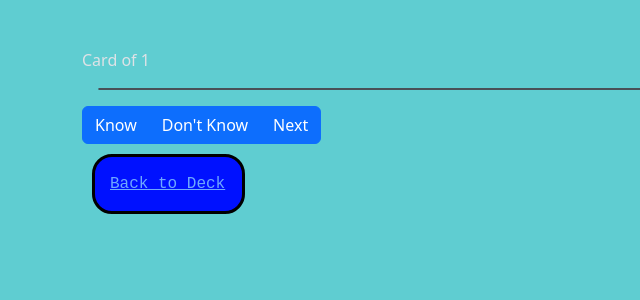
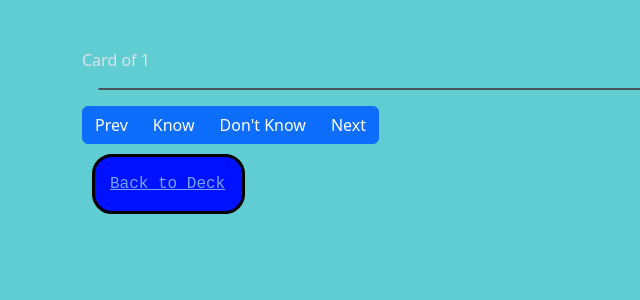
Before and after one commit to W2YUCR/CS180-Project, a Django app: template quiz/templates/quiz/quiz.html in a window 1280 px wide. Shown: the part 56-356 px from the top of the page, without its empty margins (0-640 px from the left). Run offline with Django 5.2, Linux system fonts and the light colour scheme; the template is opened without the code that fills it: most values are stand-ins (such as "Sample title", 1, 10 or a date in 2020).

Commit message:
Helped fix the quiz review to include a prev button to go back to the previous flashcard.

```diff
--- a/quiz/static/quiz/quiz.js
+++ b/quiz/static/quiz/quiz.js
@@ -4,34 +4,53 @@ document.addEventListener('DOMContentLoaded', _ => {
     const knownBtn = document.getElementById('known-btn');
     const unknownBtn = document.getElementById('unknown-btn');
     const nextBtn = document.getElementById('next-btn');
+    const prevBtn = document.getElementById('prev-btn');
     const cardCounter = document.getElementById('card-counter');
 
+    const totalCards = parseInt(document.getElementById('card-total').innerText);
+
     async function load() {
-        const response = await fetch('./current');
+        const response = await fetch(`./current`);
         const data = await response.json();
+
         if (data['finished']) {
             cardDiv.textContent = 'Finished reviewing';
-        }
-        else {
+            cardCounter.innerText = totalCards;
+        } else {
             cardDiv.textContent = data['front'];
             cardCounter.innerText = data['index'] + 1;
         }
+
+        // ✅ These should run regardless of `finished` status
+        prevBtn.disabled = data['index'] === 0;
+        nextBtn.disabled = data['index'] >= totalCards - 1;
     }
 
     knownBtn.addEventListener('click', async _ => {
-        const response = await fetch('./current');
+        const response = await fetch(`./current`);
         const data = await response.json();
         cardDiv.textContent = data['back'];
     });
 
     unknownBtn.addEventListener('click', async _ => {
-        const response = await fetch('./current');
+        const response = await fetch(`./current`);
         const data = await response.json();
         cardDiv.textContent = data['back'];
     });
 
     nextBtn.addEventListener('click', async _ => {
-        await fetch('./next', {
+        await fetch(`./next`, {
+            method: 'POST',
+            credentials: 'same-origin',
+            headers: {
+                'X-CSRFToken': csrftoken
+            },
+        });
+        await load();
+    });
+
+    prevBtn.addEventListener('click', async _ => {
+        const response = await fetch(`./prev`, {
             method: 'POST',
             credentials: 'same-origin',
             headers: {
--- a/quiz/templates/quiz/quiz.html
+++ b/quiz/templates/quiz/quiz.html
@@ -7,13 +7,14 @@
 {% block content %}
     <link rel="stylesheet" href="{% static 'core/quiz.css' %}">
     <p>
-        Card <span id="card-counter"></span> of <span>{{ num_cards }}</span>
+        Card <span id="card-counter"></span> of <span id="card-total">{{ num_cards }}</span>
     </p>
     <div class="border rounded m-3" id="card"></div>
     <div class="btn-group" role="group">
-        <button class="btn btn-primary" id="known-btn">Know</button>
-        <button class="btn btn-primary" id="unknown-btn">Don't Know</button>
-        <button class="btn btn-primary" id="next-btn">Next</button>
+        <button type="button" class="btn btn-primary" id="prev-btn">Prev</button>
+        <button type="button" class="btn btn-primary" id="known-btn">Know</button>
+        <button type="button" class="btn btn-primary" id="unknown-btn">Don't Know</button>
+        <button type="button" class="btn btn-primary" id="next-btn">Next</button>
     </div>
     <div class="back-deck-button">
         <a href="{{ deck.get_absolute_url }}">Back to Deck</a>
--- a/quiz/urls.py
+++ b/quiz/urls.py
@@ -3,8 +3,9 @@ from django.urls import path
 from . import views
 
 urlpatterns = [
-    path("<int:pk>/", views.QuizView.as_view(), name="quiz-view"),
     path("create/", views.QuizCreateView.as_view(), name="quiz-create"),
     path("<int:pk>/current", views.QuizCurrentView.as_view(), name="quiz-current"),
     path("<int:pk>/next", views.QuizNextView.as_view(), name="quiz-next"),
+    path("<int:pk>/prev", views.QuizPrevView.as_view(), name="quiz-prev"),
+    path("<int:pk>/", views.QuizView.as_view(), name="quiz-view"),
 ]
```
Also changed, not shown: quiz/views.py (+13 -0 lines).
